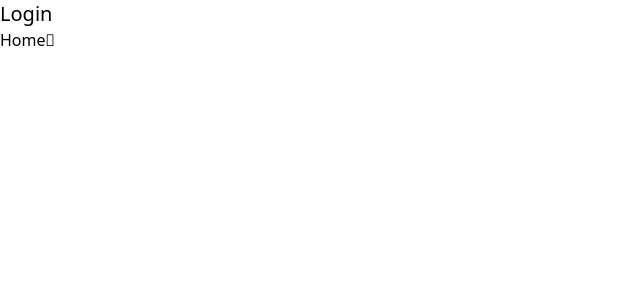
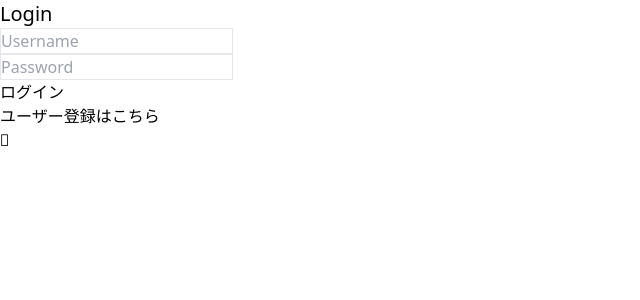
Before and after one commit to Hackathon-2024spring/yomitai, a React (Vite) app in the folder frontend/app/: page /login in a window 1280 px wide. Shown: the top 300 px of the page, without its empty margins (0-640 px from the left). Built offline with nearby package versions, Linux system fonts and the light colour scheme.

Commit message:
[add]ログインページ追加
スタイルの当てる前のログインページのUIを作りました

```diff
--- a/frontend/app/src/pages/login.tsx
+++ b/frontend/app/src/pages/login.tsx
@@ -1,10 +1,31 @@
+import { useForm, SubmitHandler } from "react-hook-form";
 import { Link } from "react-router-dom";
 
+type LoginForm = {
+  username: string
+  password: string
+}
+
 export default function Login() {
+  const { register, handleSubmit, formState: { errors } } = useForm<LoginForm>();
+
+  const onSubmit: SubmitHandler<LoginForm> = (data) => console.log(data);
+
   return (
-    <>
-      <h2 className="text-xl">Login</h2>
-      <Link to='/'>Home</Link>
-    </>
+    <div>
+      <h1 className="text-xl">Login</h1>
+      <form onSubmit={handleSubmit(onSubmit)}>
+        <div>
+          <input id="username" className="border" {...register("username", { required: true })} placeholder="Username" />
+          {errors.username && <span>ユーザー名が必要です</span>}
+        </div>
+        <div>
+          <input id="password" className="border" {...register("password", { required: true })} type="password" placeholder="Password" />
+          {errors.password && <span>パスワードが必要です</span>}
+        </div>
+        <button type="submit">ログイン</button>
+      </form>
+      <Link to="/signup">ユーザー登録はこちら</Link>
+    </div>
   )
 }
```
